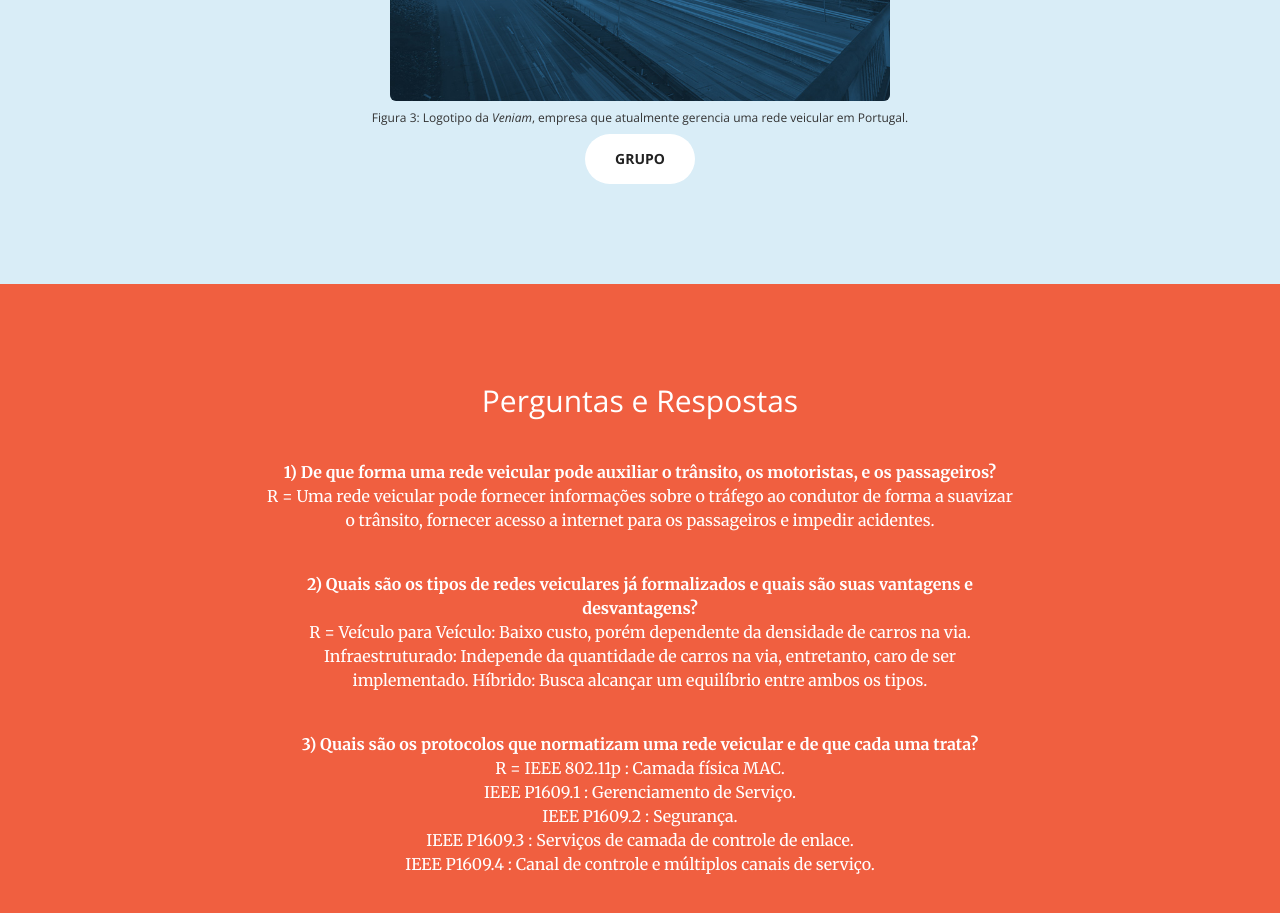
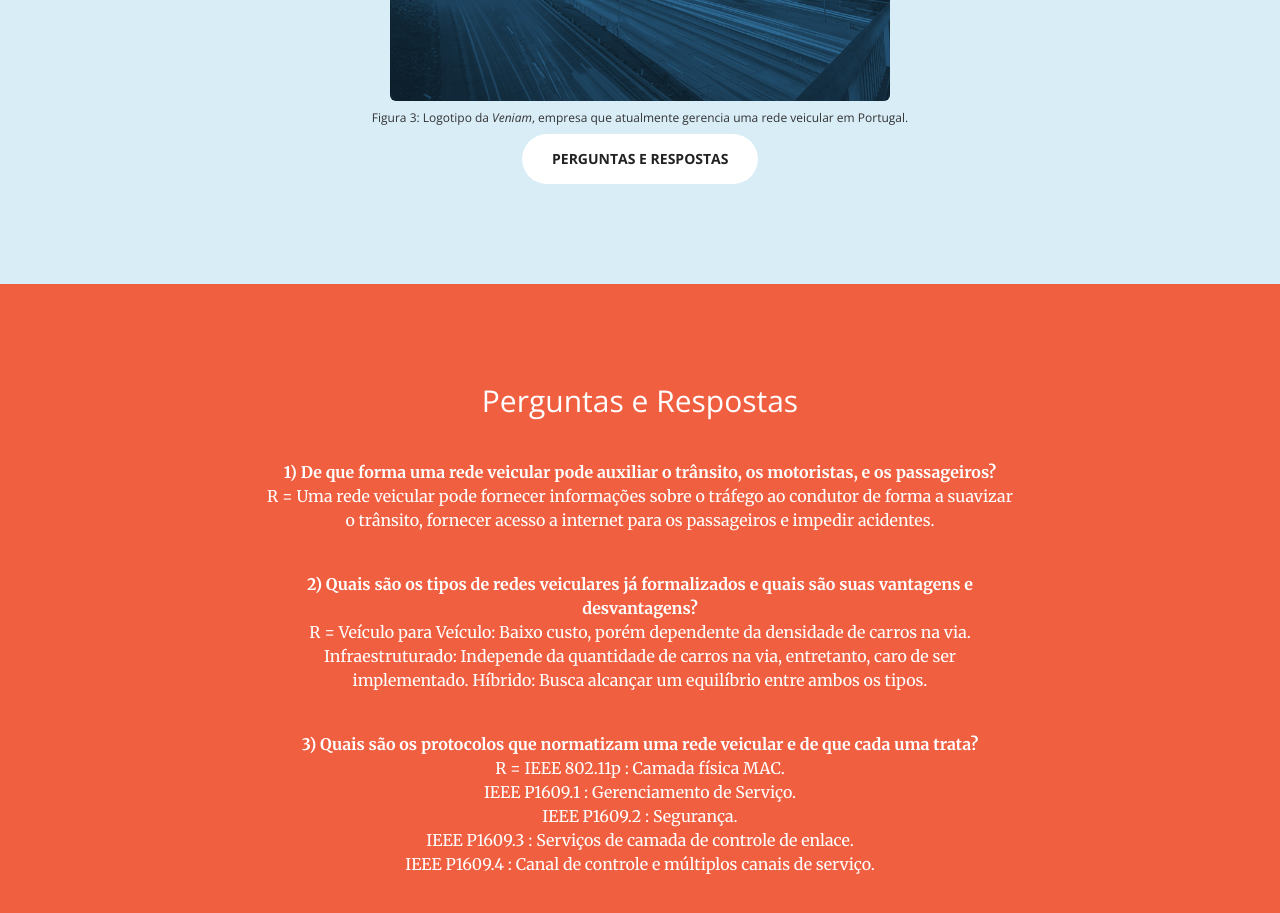
Before and after one commit to elsredesufrj/elsredesufrj.github.io, a website: page index.html in a window 1280 px wide. Shown: the part 6260-7173 px from the top of the page. Drawn offline with nearby package versions, Linux system fonts and the light colour scheme.

Commit message:
acrescentei umas coisas

```diff
--- a/index.html
+++ b/index.html
@@ -268,7 +268,7 @@
                             <h6>Figura 3: Logotipo da <i>Veniam</i>, empresa que atualmente gerencia uma rede veicular em Portugal.</h6>
                         </div>
                     <div class="col-lg-8 col-lg-offset-2 text-center">
-                        <a href="#contact" class="page-scroll btn btn-default btn-xl sr-button">Grupo</a>
+                        <a href="#contact" class="page-scroll btn btn-default btn-xl sr-button">Perguntas e Respostas</a>
                     </div>
             </div>
         </div>
```
